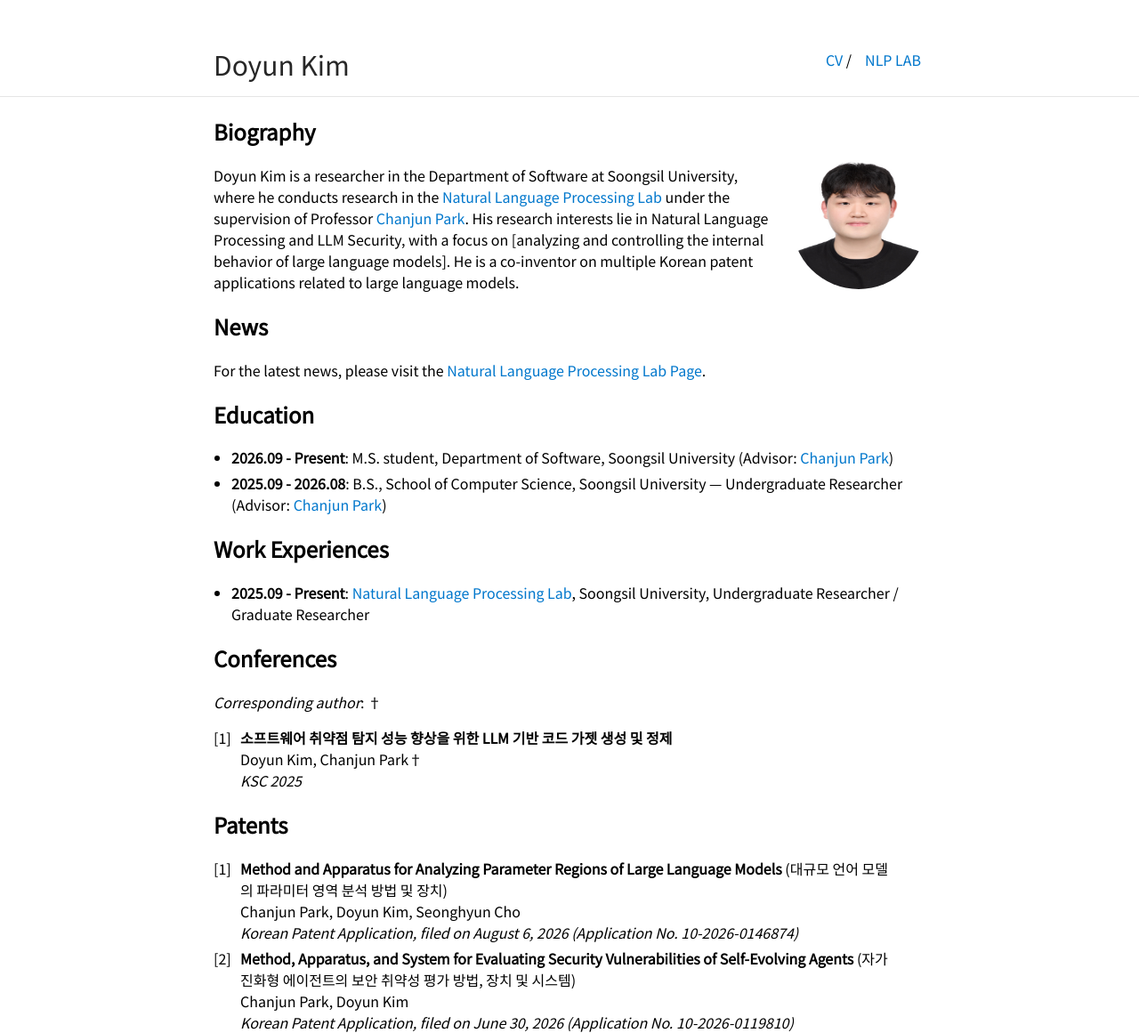
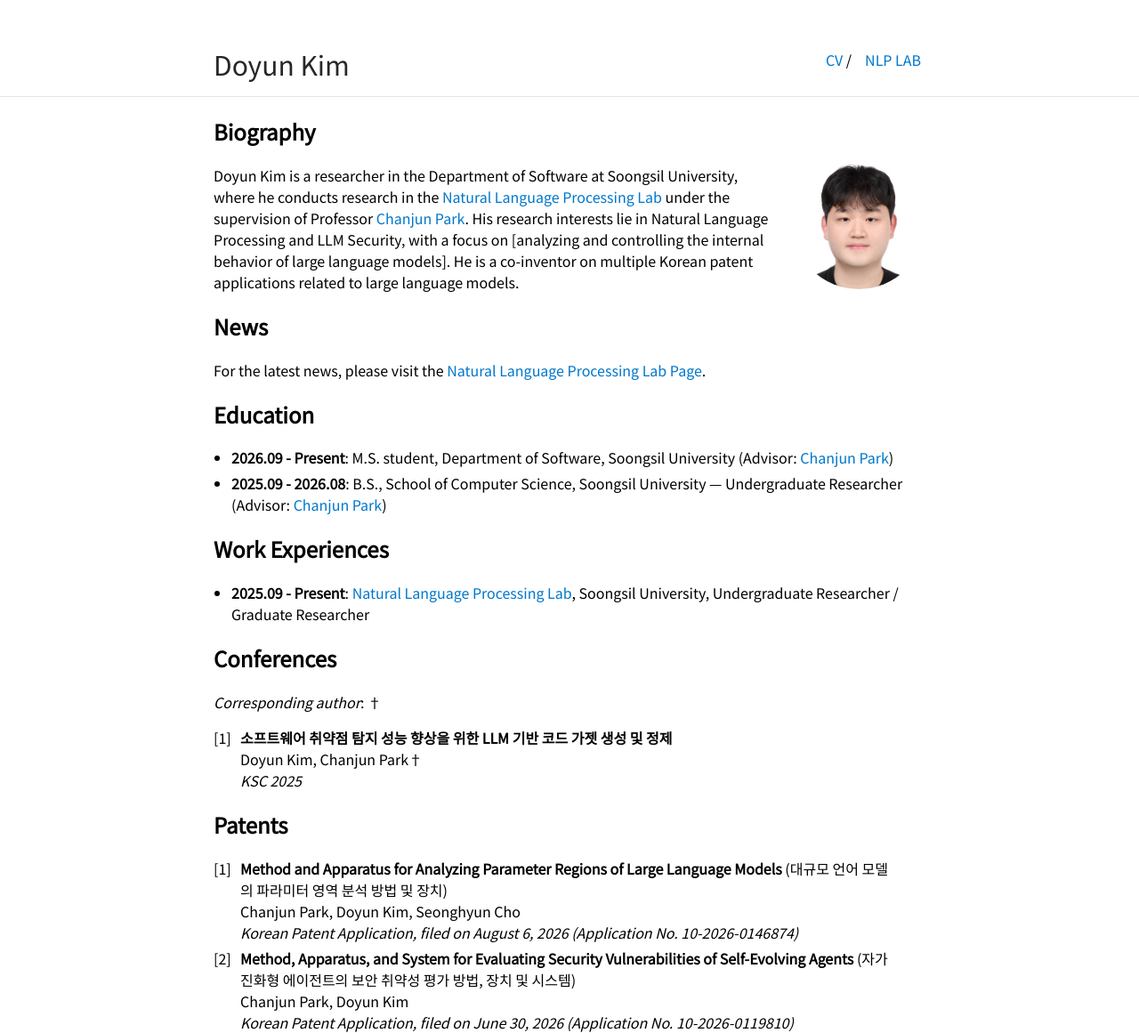
Before and after one commit to Doyun-coding/Doyun-coding.github.io, a Jekyll site: the page built from index.md, in a window 1280 px wide. Shown: the whole page at 89% size. Built offline with Jekyll 4.4.1, drawn with Linux system fonts in a browser that asks for light colours; our own code applies the rules of GitHub Pages for plain Markdown files.

Commit message:
Fix profile picture aspect ratio with object-fit: cover
Portrait photo was being stretched to fit the fixed 150x150 box.

Co-Authored-By: Claude Sonnet 5 <noreply@anthropic.com>

```diff
--- a/_sass/typography.scss
+++ b/_sass/typography.scss
@@ -43,6 +43,8 @@
         margin: -10px 0 0 15px;
         float: right;
         border-radius: 50%;
+        object-fit: cover;
+        object-position: center top;
         p & {
             padding: 0;
             margin: 0;
```
